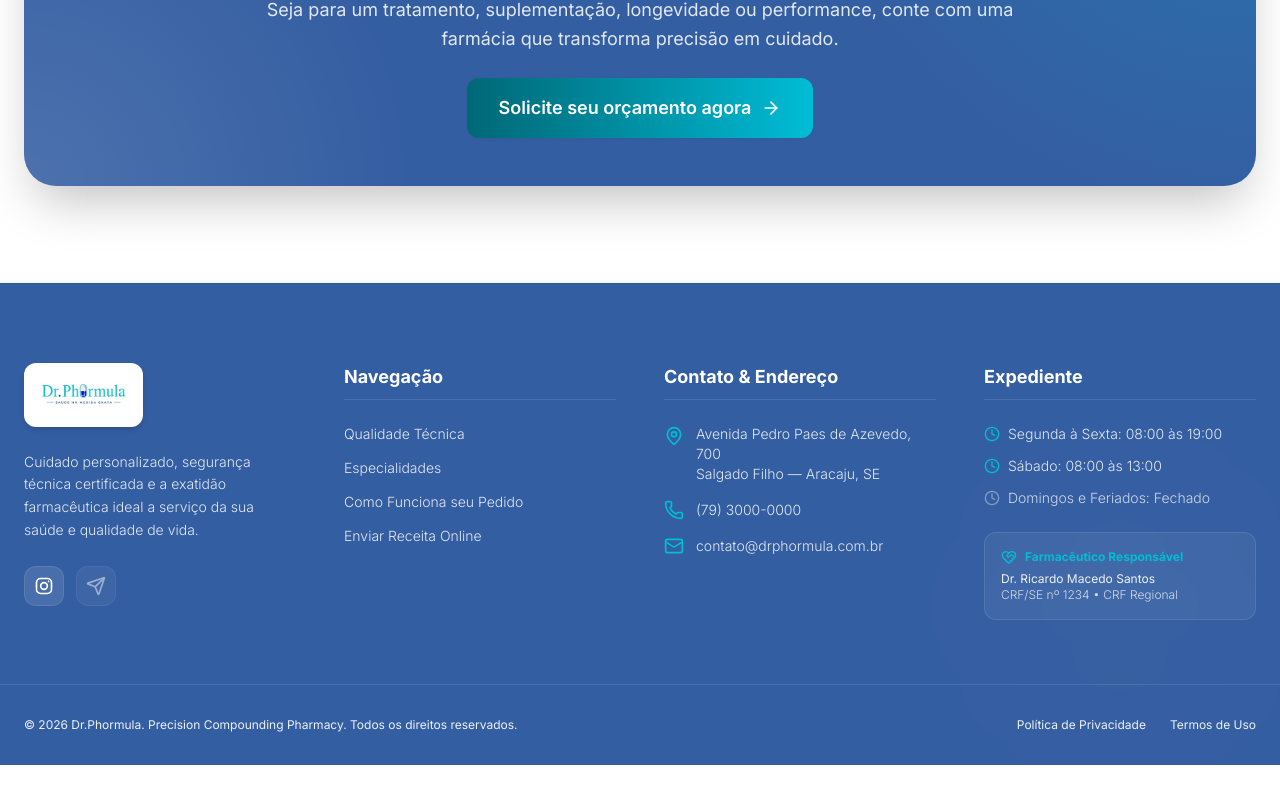
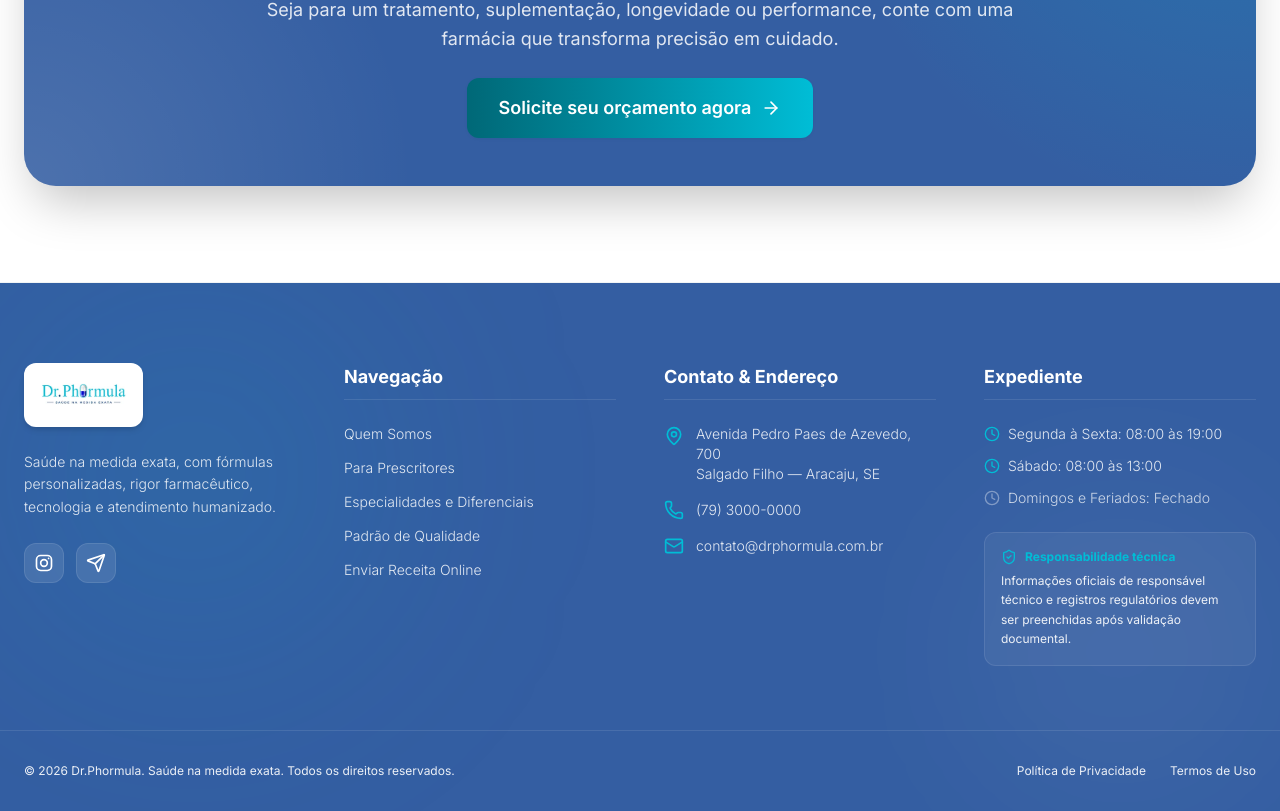
Before and after one commit to paulodias-dev/dr-phormula, a React (Vite) app: page / in a window 1280 px wide. Shown: the part 7677-8488 px from the top of the page. Before the commit the page ends 8442 px from the top, so only its background shows below. Built offline with nearby package versions, Linux system fonts and the light colour scheme.

Commit message:
Ajusta rodape e informacoes legais

```diff
--- a/src/components/organisms/Footer.tsx
+++ b/src/components/organisms/Footer.tsx
@@ -1,5 +1,5 @@
 import React, { MouseEvent } from "react";
-import { Mail, Phone, MapPin, Clock, Send, HeartHandshake } from "lucide-react";
+import { Mail, Phone, MapPin, Clock, Send, ShieldCheck } from "lucide-react";
 
 function InstagramIcon({ className }: { className?: string }) {
   return (
@@ -42,12 +42,10 @@ export default function Footer() {
 
   return (
     <footer id="contact" className="bg-secondary text-white pt-20 pb-8 relative overflow-hidden">
-      {/* Visual background pattern overlays */}
-      <div className="absolute bottom-0 right-0 w-80 h-80 bg-white/2 rounded-full blur-[90px] pointer-events-none" />
+      <div className="absolute bottom-0 right-0 w-80 h-80 bg-white/5 rounded-full blur-[90px] pointer-events-none" />
+      <div className="absolute top-0 left-0 w-96 h-96 bg-primary-container/10 rounded-full blur-[120px] pointer-events-none" />
 
       <div className="max-w-7xl mx-auto px-6 grid grid-cols-1 md:grid-cols-2 lg:grid-cols-4 gap-12 mb-16 relative z-10 text-left">
-
-        {/* Brand identity */}
         <div className="space-y-6">
           <a
             href="#"
@@ -65,7 +63,7 @@ export default function Footer() {
             />
           </a>
           <p className="text-white/85 text-sm leading-relaxed font-light">
-            Cuidado personalizado, segurança técnica certificada e a exatidão farmacêutica ideal a serviço da sua saúde e qualidade de vida.
+            Saúde na medida exata, com fórmulas personalizadas, rigor farmacêutico, tecnologia e atendimento humanizado.
           </p>
           <div className="flex gap-3">
             <a
@@ -78,10 +76,10 @@ export default function Footer() {
               <InstagramIcon className="w-5 h-5" />
             </a>
             <a
-              href="https://wa.me/557930000000"
+              href="https://wa.me/557930000000?text=Olá, Dr.Phormula! Gostaria de solicitar um orçamento."
               target="_blank"
               rel="noopener noreferrer"
-              className="w-10 h-10 rounded-xl bg-white/10 border border-white/10 flex items-center justify-center hover:bg-emerald-500 hover:text-white transition-all animate-pulse"
+              className="w-10 h-10 rounded-xl bg-white/10 border border-white/10 flex items-center justify-center hover:bg-emerald-500 hover:text-white transition-all"
               aria-label="Fale no WhatsApp"
             >
               <Send className="w-5 h-5" />
@@ -89,7 +87,6 @@ export default function Footer() {
           </div>
         </div>
 
-        {/* Quick Links navigation */}
         <div className="space-y-6">
           <h2 className="text-lg font-bold text-white border-b border-white/10 pb-2">
             Navegação
@@ -101,7 +98,16 @@ export default function Footer() {
                 onClick={(e) => handleScrollToSection(e, "#quality")}
                 className="text-white/85 hover:text-white hover:translate-x-1 transition-all inline-block font-light"
               >
-                Qualidade Técnica
+                Quem Somos
+              </a>
+            </li>
+            <li>
+              <a
+                href="#medical"
+                onClick={(e) => handleScrollToSection(e, "#medical")}
+                className="text-white/85 hover:text-white hover:translate-x-1 transition-all inline-block font-light"
+              >
+                Para Prescritores
               </a>
             </li>
             <li>
@@ -110,7 +116,7 @@ export default function Footer() {
                 onClick={(e) => handleScrollToSection(e, "#services")}
                 className="text-white/85 hover:text-white hover:translate-x-1 transition-all inline-block font-light"
               >
-                Especialidades
+                Especialidades e Diferenciais
               </a>
             </li>
             <li>
@@ -119,7 +125,7 @@ export default function Footer() {
                 onClick={(e) => handleScrollToSection(e, "#process")}
                 className="text-white/85 hover:text-white hover:translate-x-1 transition-all inline-block font-light"
               >
-                Como Funciona seu Pedido
+                Padrão de Qualidade
               </a>
             </li>
             <li>
@@ -134,7 +140,6 @@ export default function Footer() {
           </ul>
         </div>
 
-        {/* Contact info detail */}
         <div className="space-y-6 text-left">
           <h2 className="text-lg font-bold text-white border-b border-white/10 pb-2">
             Contato & Endereço
@@ -159,7 +164,6 @@ export default function Footer() {
           </ul>
         </div>
 
-        {/* Timing calendar and Technical Resp. responsibility */}
         <div className="space-y-6">
           <h2 className="text-lg font-bold text-white border-b border-white/10 pb-2">
             Expediente
@@ -179,22 +183,20 @@ export default function Footer() {
             </li>
           </ul>
 
-          {/* Technical responsibility compliance card */}
           <div className="p-4 rounded-xl bg-white/5 border border-white/10 text-xs">
             <div className="flex items-center gap-2 mb-1.5 font-bold text-primary-container">
-              <HeartHandshake className="w-4 h-4" />
-              <span>Farmacêutico Responsável</span>
+              <ShieldCheck className="w-4 h-4" />
+              <span>Responsabilidade técnica</span>
             </div>
-            <p className="text-white/90">Dr. Ricardo Macedo Santos</p>
-            <p className="text-white/75 font-light">CRF/SE nº 1234 • CRF Regional</p>
+            <p className="text-white/90 leading-relaxed">
+              Informações oficiais de responsável técnico e registros regulatórios devem ser preenchidas após validação documental.
+            </p>
           </div>
         </div>
-
       </div>
 
-      {/* Copy definitions line bottom */}
       <div className="max-w-7xl mx-auto px-6 pt-8 border-t border-white/10 flex flex-col md:flex-row justify-between items-center gap-4 text-xs text-white/90 relative z-10 text-left">
-        <p>© 2026 Dr.Phormula. Precision Compounding Pharmacy. Todos os direitos reservados.</p>
+        <p>© 2026 Dr.Phormula. Saúde na medida exata. Todos os direitos reservados.</p>
         <div className="flex gap-6">
           <a href="#" className="hover:text-white transition-colors">Política de Privacidade</a>
           <a href="#" className="hover:text-white transition-colors">Termos de Uso</a>
```
